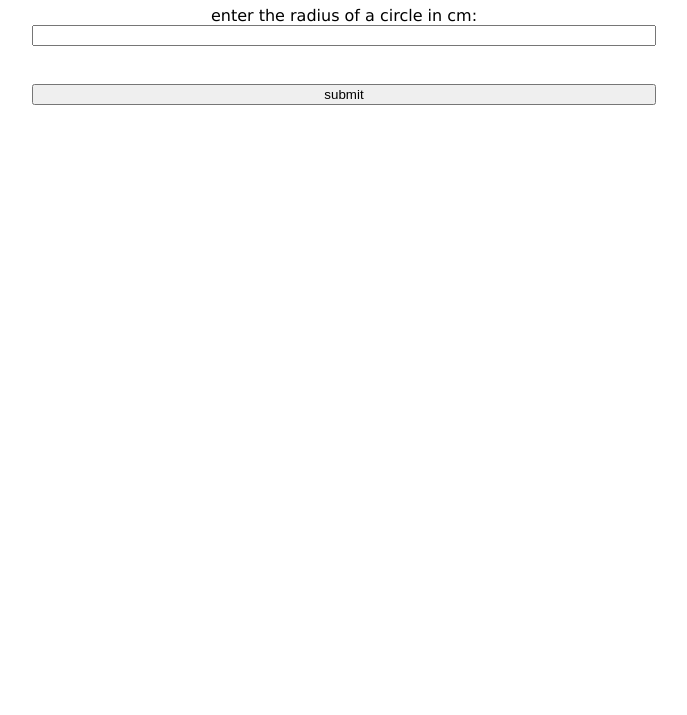
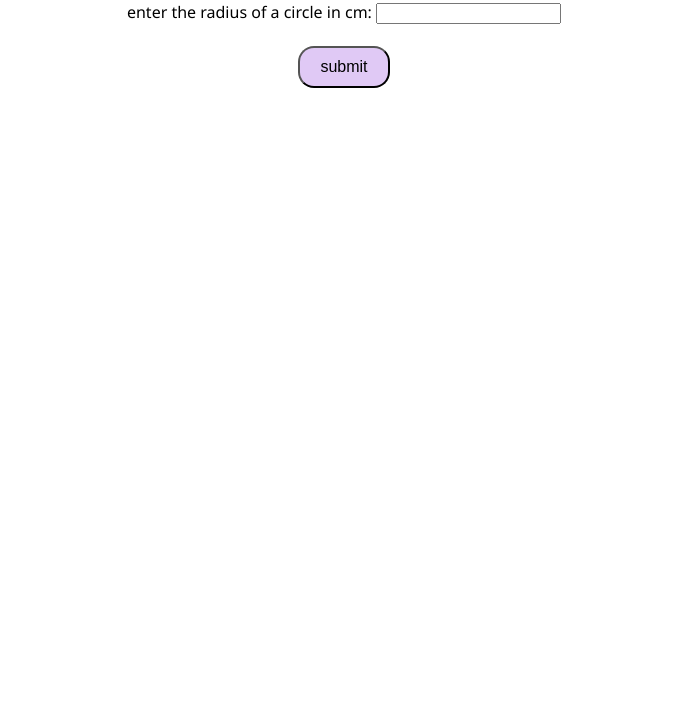
Before and after one commit to 4lza/circumferenceCalculator, a plain HTML site: page index.html in a window 1280 px wide. Shown: the part 85-800 px from the top of the page, without its empty margins (296-983 px from the left). Drawn offline with Linux system fonts and the light colour scheme.

Commit message:
updated styling

```diff
--- a/resources/styles.css
+++ b/resources/styles.css
@@ -1,8 +1,20 @@
 body {
-  font-family: Verdana, Geneva, Tahoma, sans-serif;
+  font-family:'Segoe UI', Tahoma, Geneva, Verdana, sans-serif;
   font-size: 1em;
-  display: grid;
+  display: block;
   justify-content: center;
   text-align: center;
   margin: 10px;
 }
+
+button {
+  padding: 10px 20px;
+  font-size: 1em;
+  border-radius: 1em;
+  background-color: rgb(224, 201, 245);
+  transition: background-color 0.25s;
+}
+
+button:hover {
+  background-color: rgb(178, 156, 198);
+}
```
